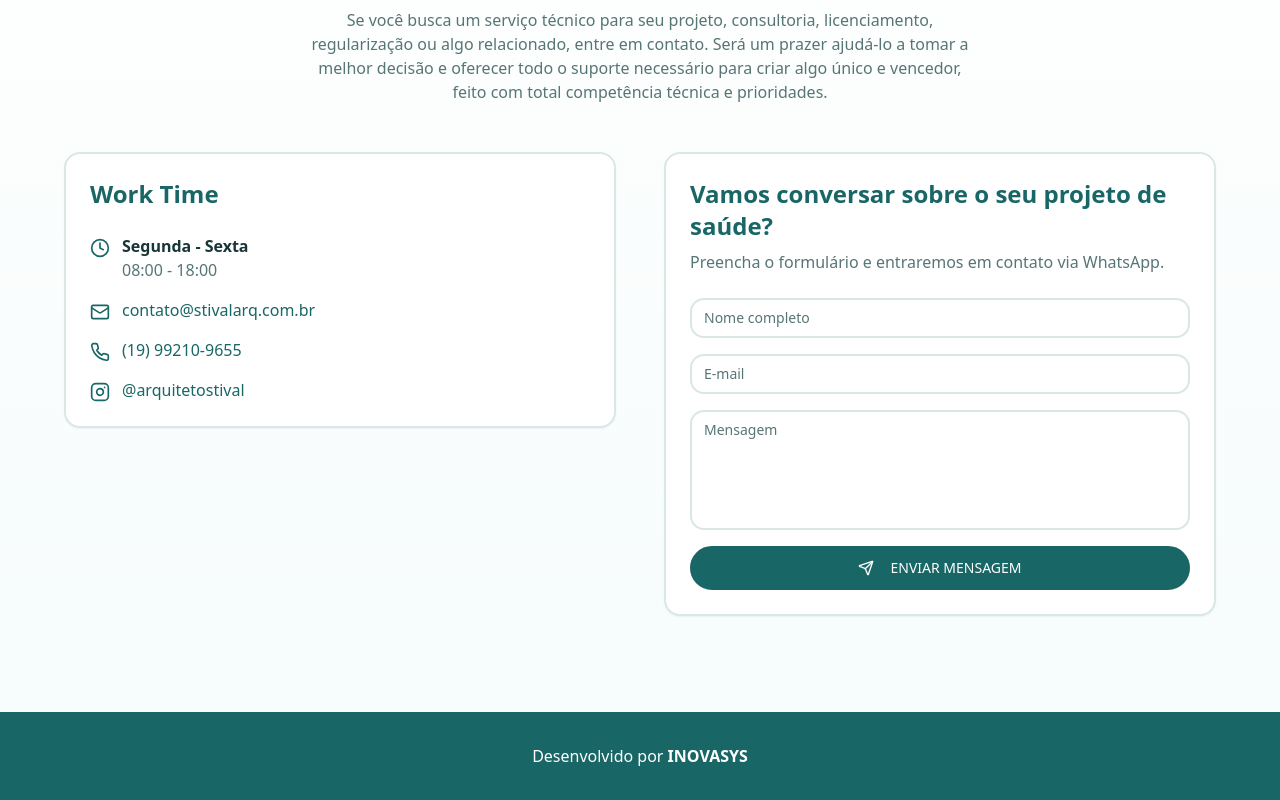
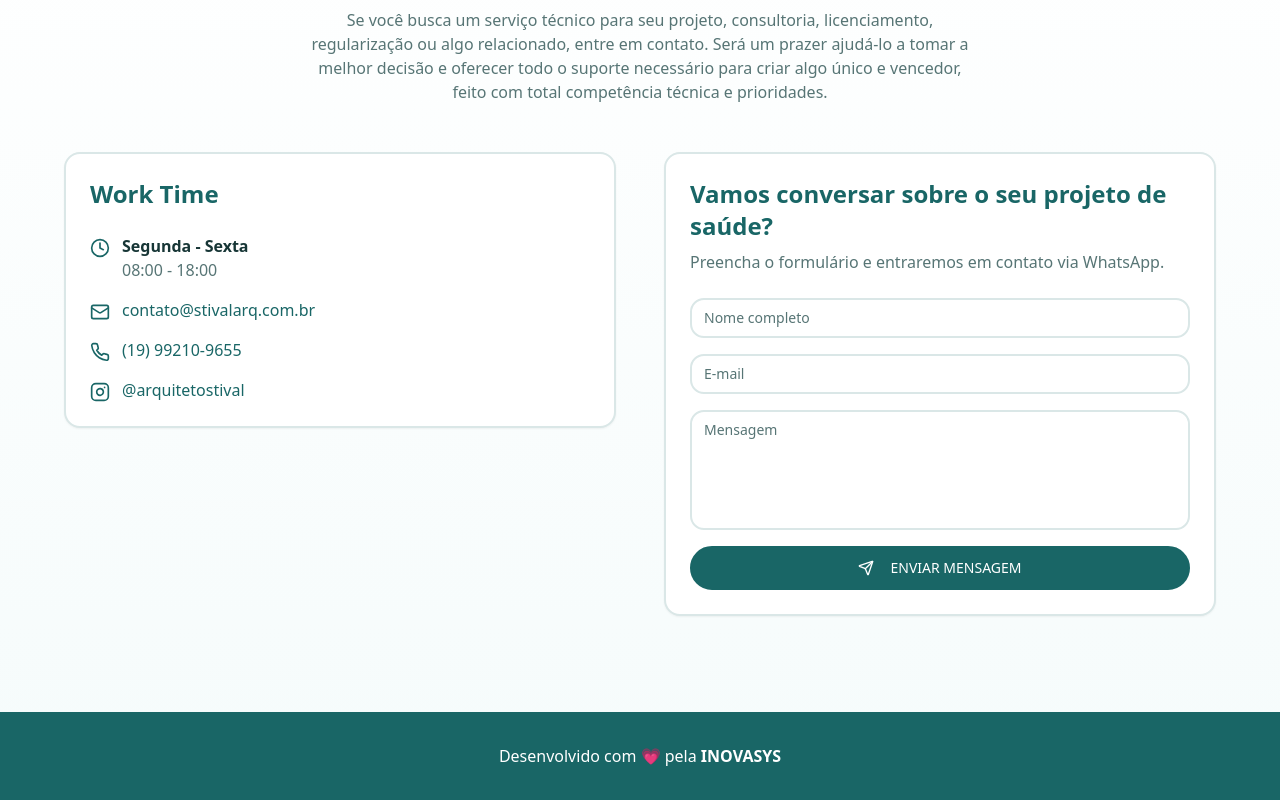
Before and after one commit to vncsrmro/stivalarq, a React (Vite) app: page / in a window 1280 px wide. Shown: the part 4091-4891 px from the top of the page. Built offline with nearby package versions, Linux system fonts and the light colour scheme; the HTML template or start-up script is replaced by a standard one.

Commit message:
Code edited in Lovable Code Editor

```diff
--- a/src/components/Footer.tsx
+++ b/src/components/Footer.tsx
@@ -3,7 +3,7 @@ const Footer = () => {
     <footer className="bg-primary text-primary-foreground py-8">
       <div className="container mx-auto px-4 text-center">
         <p className="text-sm md:text-base">
-          Desenvolvido por{" "}
+          Desenvolvido com 💗 pela{" "}
           <a
             href="https://inovasys.com.br"
             target="_blank"
```
